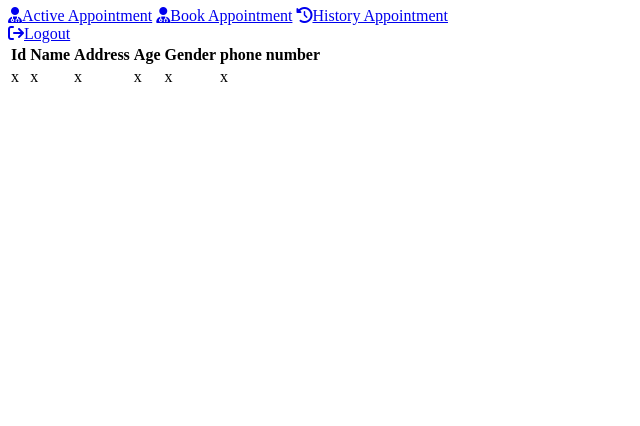
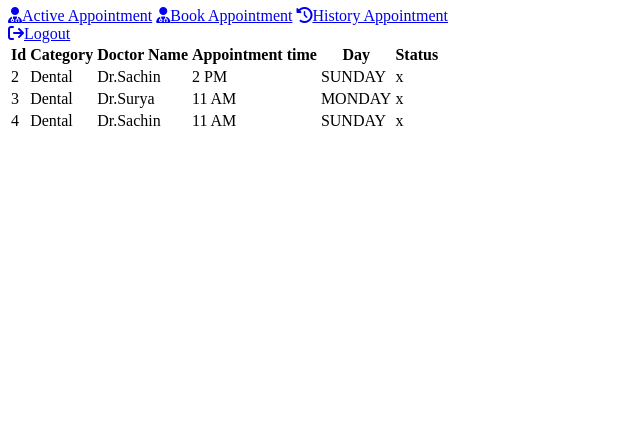
Before and after one commit to dipeshmahatto/SmartCare-Hub, a PHP site: page /patient/patient_dashboard.php in a window 1280 px wide. Shown: the part 374-800 px from the top of the page, without its empty margins (0-640 px from the left). Run offline with PHP 8.4, Linux system fonts and the light colour scheme; the visitor is signed in with stand-in values (Sample User, id 1); data comes from the database, SQL or seed files in the repository; some libraries are stand-ins or nearby versions.

Commit message:
appointment  module nearly done

```diff
--- a/php/patient/appointment_process.php
+++ b/php/patient/appointment_process.php
@@ -3,7 +3,7 @@ session_start();
 include "../database.php";
 include "session_values.php";
 if (
-    isset($_POST['category']) && isset($_POST['doctor']) && isset($_POST['time']  )&& isset($_POST['day']  )
+    isset($_POST['category']) && isset($_POST['doctor']) && isset($_POST['time']) && isset($_POST['day'])
 ) {
     $pid = $id;
     $category = $_POST['category'];
--- a/php/patient/patient_dashboard.php
+++ b/php/patient/patient_dashboard.php
@@ -6,6 +6,12 @@ if (!isset($_SESSION['loggedin']) || $_SESSION['loggedin'] !== true) {
     exit;
 }
 include("session_values.php");
+include("../database.php");
+
+
+// active appointments
+$app = "SELECT * FROM appointment WHERE pid='$id' AND status=0";
+$result = mysqli_query($conn, $app);
 ?>
 <!DOCTYPE html>
 <html lang="en">
@@ -42,32 +48,36 @@ include("session_values.php");
                 <table>
                     <tr>
                         <th>Id</th>
-                        <th>Name</th>
-                        <th>Address</th>
-                        <th>Age</th>
-                        <th>Gender</th>
-                        <th>phone number</th>
+                        <th>Category</th>
+                        <th>Doctor Name</th>
+                        <th>Appointment time</th>
+                        <th>Day</th>
+                        <th>Status</th>
                     </tr>
+                    <?php
+                    while ($row = $result->fetch_assoc()):
+                    ?>
                     <tr>
                         <td>
-                            <?php echo "x"; ?>
+                            <?php echo $row["aid"]; ?>
                         </td>
                         <td>
-                            <?php echo "x"; ?>
+                            <?php echo $row["category"]; ?>
                         </td>
                         <td>
-                            <?php echo "x"; ?>
+                            <?php echo $row["doctor"]; ?>
                         </td>
                         <td>
-                            <?php echo "x"; ?>
+                            <?php echo $row["app_time"] ?>
                         </td>
                         <td>
-                            <?php echo "x"; ?>
+                            <?php echo $row["day"]; ?>
                         </td>
                         <td>
                             <?php echo "x"; ?>
                         </td>
                     </tr>
+                    <?php endwhile; ?>
                 </table>
             </div>
         </div>
--- a/php/patient/patient_registration_process.php
+++ b/php/patient/patient_registration_process.php
@@ -6,7 +6,6 @@ if (
     && isset($_POST['birthYear']) && isset($_POST['address']) && isset($_POST['password']) && isset($_POST['confirmPassword'])
     && isset($_POST['gender'])
 ) {
-
 
     $fullName = $_POST['fullName'];
     $email = $_POST['email'];
```
Also changed, not shown: php/patient/appointment.php (+18 -25 lines), php/patient/get_times.php (+26 -26 lines).
